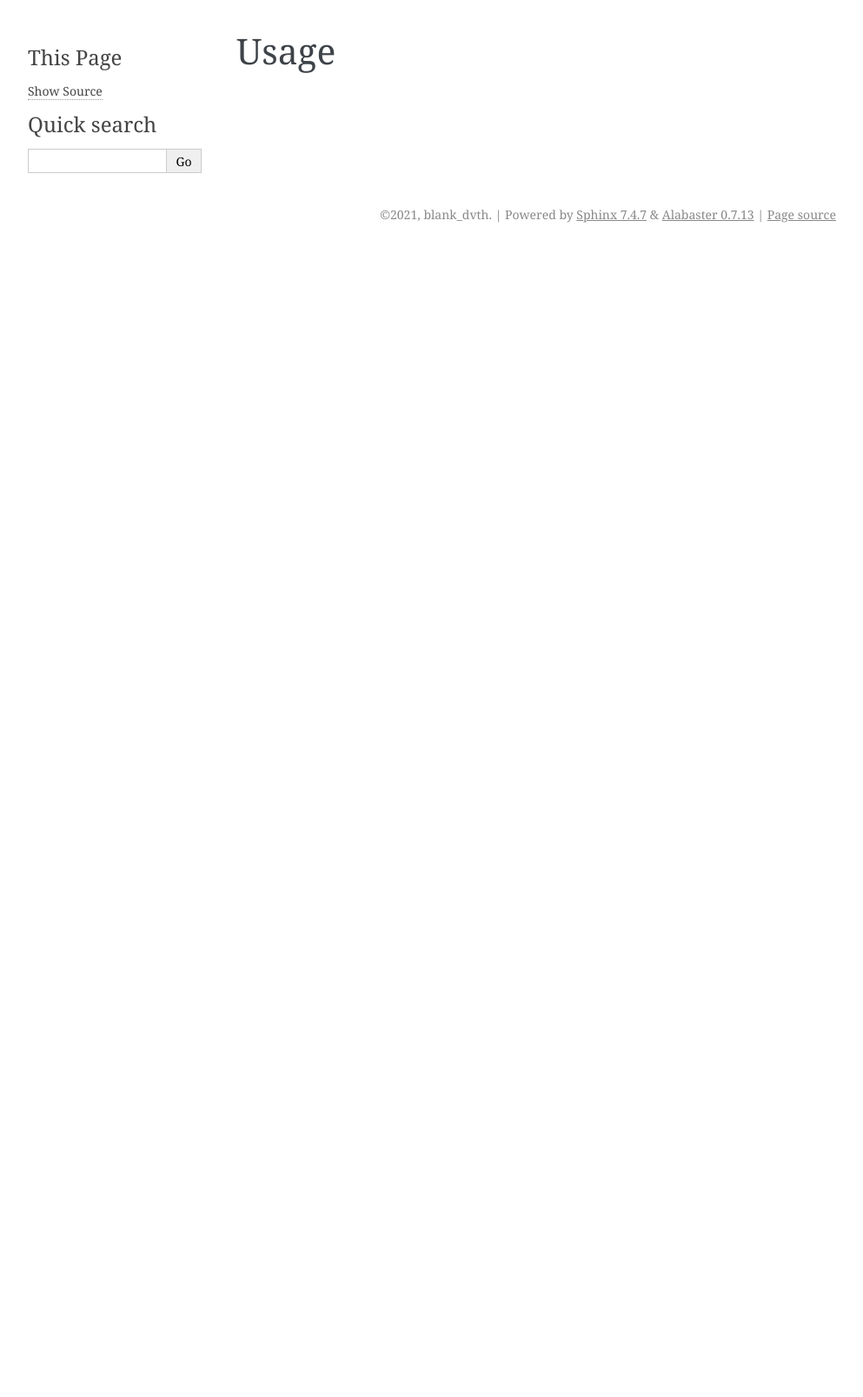
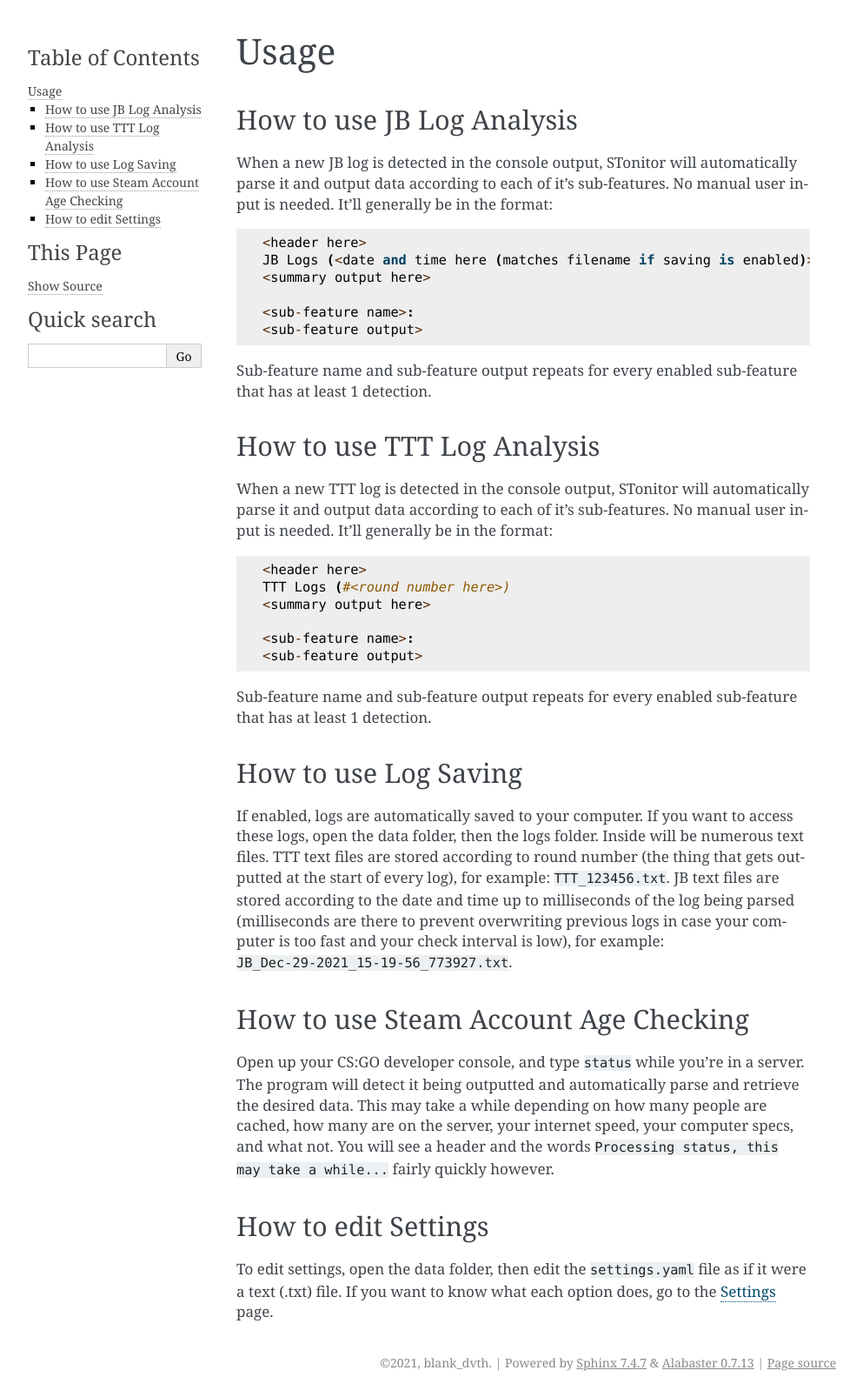
Before and after one commit to BLANK-TH/TSonitor, a Sphinx documentation site: the page built from docs/source/usage.rst, in a window 1280 px wide. Shown: the whole page at 87% size, without its empty margins (148-1141 px from the left). Built offline with Sphinx 7.4.7, drawn with Linux system fonts in a browser that asks for light colours; before the commit the page ends 900 px from its top, so only the background shows below that.

Commit message:
create usage

```diff
--- a/docs/source/usage.rst
+++ b/docs/source/usage.rst
@@ -1,2 +1,60 @@
 Usage
 ========
+
+How to use JB Log Analysis
+------------------------------
+
+When a new JB log is detected in the console output, STonitor will automatically parse it and output data according
+to each of it's sub-features. No manual user input is needed. It'll generally be in the format:
+
+.. code-block::
+
+    <header here>
+    JB Logs (<date and time here (matches filename if saving is enabled)>)
+    <summary output here>
+
+    <sub-feature name>:
+    <sub-feature output>
+
+Sub-feature name and sub-feature output repeats for every enabled sub-feature that has at least 1 detection.
+
+How to use TTT Log Analysis
+-----------------------------
+
+When a new TTT log is detected in the console output, STonitor will automatically parse it and output data according
+to each of it's sub-features. No manual user input is needed. It'll generally be in the format:
+
+.. code-block::
+
+    <header here>
+    TTT Logs (#<round number here>)
+    <summary output here>
+
+    <sub-feature name>:
+    <sub-feature output>
+
+Sub-feature name and sub-feature output repeats for every enabled sub-feature that has at least 1 detection.
+
+How to use Log Saving
+-------------------------
+
+If enabled, logs are automatically saved to your computer. If you want to access these logs, open the data folder, then
+the logs folder. Inside will be numerous text files. TTT text files are stored according to round number (the thing that
+gets outputted at the start of every log), for example: ``TTT_123456.txt``. JB text files are stored according to
+the date and time up to milliseconds of the log being parsed (milliseconds are there to prevent overwriting previous
+logs in case your computer is too fast and your check interval is low), for example:
+``JB_Dec-29-2021_15-19-56_773927.txt``.
+
+How to use Steam Account Age Checking
+----------------------------------------
+
+Open up your CS:GO developer console, and type ``status`` while you're in a server. The program will detect it being
+outputted and automatically parse and retrieve the desired data. This may take a while depending on how many people
+are cached, how many are on the server, your internet speed, your computer specs, and what not. You will see a header
+and the words ``Processing status, this may take a while...`` fairly quickly however.
+
+How to edit Settings
+------------------------
+
+To edit settings, open the data folder, then edit the ``settings.yaml`` file as if it were a text (.txt) file.
+If you want to know what each option does, go to the `Settings <settings.html>`_ page.
```
